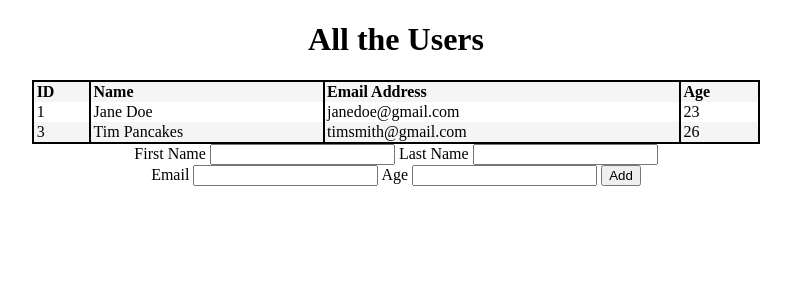
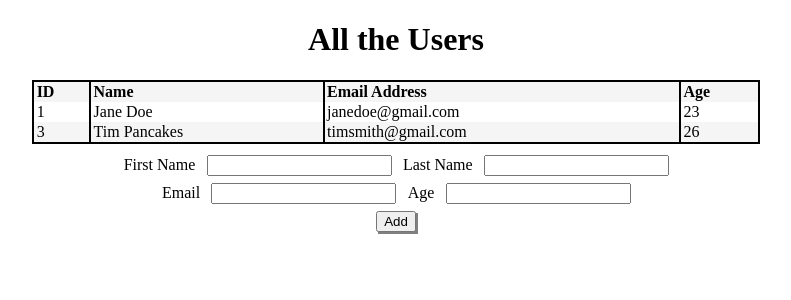
Before and after one commit to JennyWauer/users_with_templates, a Django app: page / in a window 1280 px wide. Shown: the top 300 px of the page, without its empty margins (244-1035 px from the left). Run offline with Django 3.2, Linux system fonts and the light colour scheme; data comes from the database, SQL or seed files in the repository.

Commit message:
style form

```diff
--- a/users_app/static/style.css
+++ b/users_app/static/style.css
@@ -22,3 +22,15 @@ th, td {
     border-right: 0.15em solid black;
     padding-left: 0.15em;
 }
+
+form {
+    margin: 0.5em auto;
+}
+
+form label, form input {
+    margin: 0.25em;
+}
+
+.button {
+    box-shadow: 0.15em 0.15em gray;
+}
--- a/users_app/templates/index.html
+++ b/users_app/templates/index.html
@@ -35,7 +35,8 @@
         <input type="text" name="email">
         <label for="age">Age</label>
         <input type="text" name="age">
-        <input type="submit" name="submit" value="Add">
+        <br>
+        <input class="button" type="submit" name="submit" value="Add">
     </form>
 
 </body>
```
